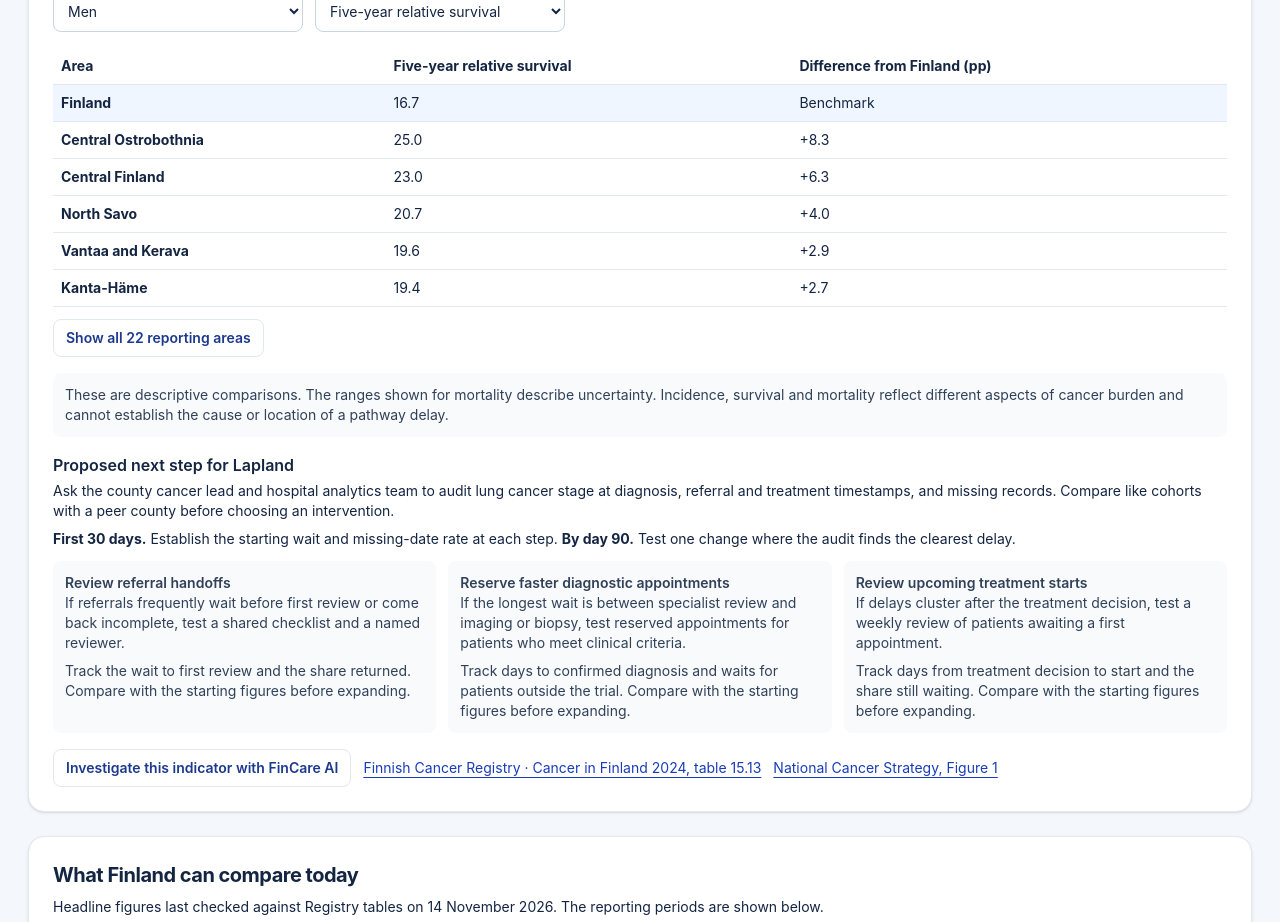
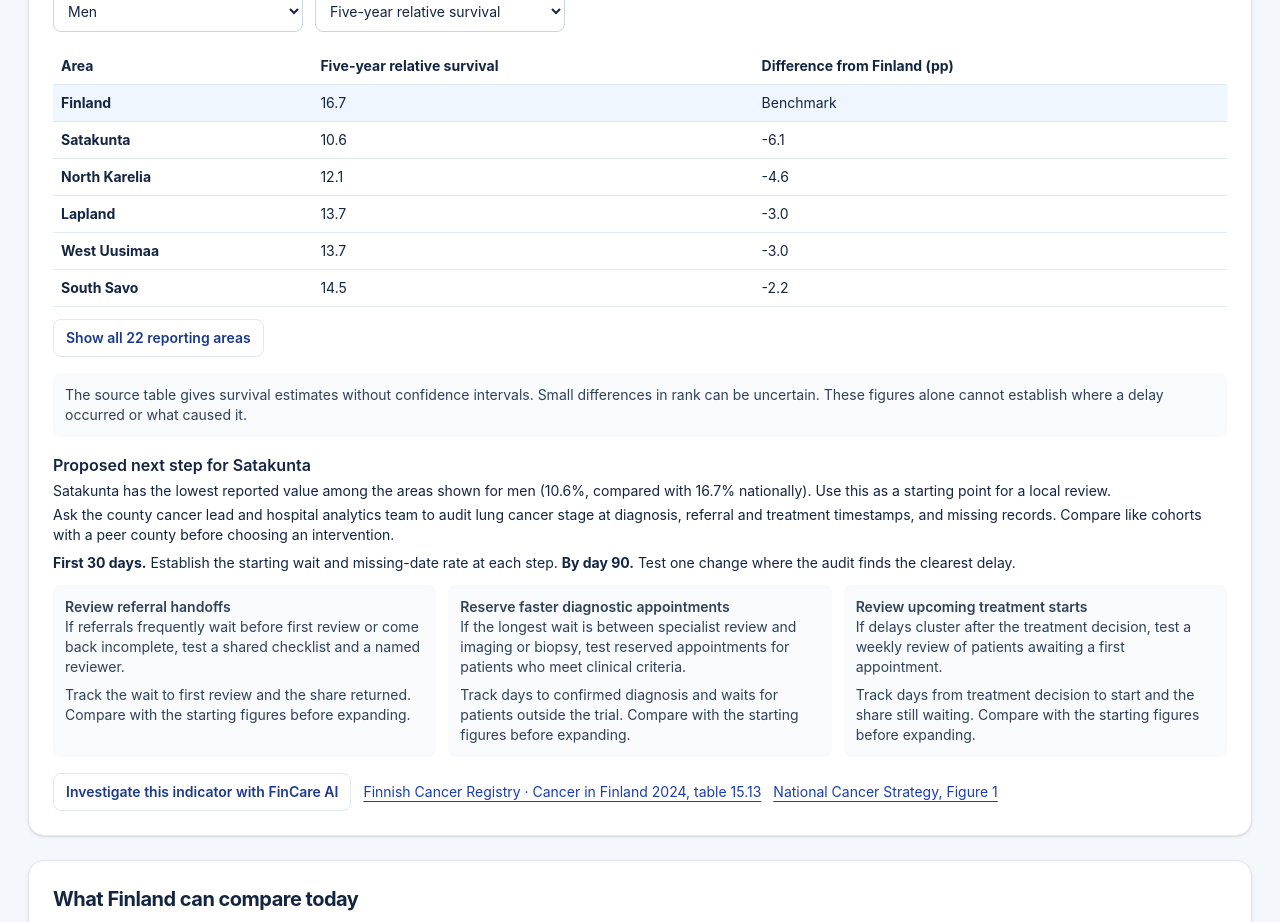
Before and after one commit to Momo-Junction/FinCare, a Next.js app: page / in a window 1280 px wide. Shown: the part 3660-4582 px from the top of the page. Built offline with nearby package versions, Linux system fonts and the light colour scheme.

Commit message:
Prioritize lower lung cancer survival in regional comparisons

```diff
--- a/app/goal-three.tsx
+++ b/app/goal-three.tsx
@@ -5,13 +5,22 @@ import { pilotScenario } from "../lib/goal-three";
 import { comparisons, timingGaps, type MeasuredStage } from "../lib/pathway";
 import { lungOutcomes, outcomeCoverage, outcomeMetrics, outcomePeriod, type OutcomeMetric } from "../lib/lung-outcomes";
 import { sources } from "../lib/screening";
-import { laplandOptions } from "../lib/action-plans";
+import { lungAuditOptions } from "../lib/action-plans";
+
+const outcomeNotes = {
+  survival: "The source table gives survival estimates without confidence intervals. Small differences in rank can be uncertain.",
+  mortality: "The 95% confidence intervals show uncertainty around the death rates.",
+  incidence: "Incidence shows how often lung cancer is diagnosed and can reflect differences in underlying risk.",
+};
 
 export function GoalThree({ investigate }: { investigate: (question: string) => void }) {
   const [sex, setSex] = useState<"women" | "men">("men");
   const [metric, setMetric] = useState<OutcomeMetric>("survival");
   const [expanded, setExpanded] = useState(false);
   const data = lungOutcomes(sex, metric);
+  const firstArea = data.rows[0];
+  const sortOrder = metric === "survival" ? "lowest" : "highest";
+  const unit = metric === "survival" ? "%" : " per 100,000 person-years";
   const displayed = expanded ? data.rows : data.rows.slice(0, 5);
   return (
     <section className="panel" id="goal-three" data-scroll-section aria-labelledby="goal-three-title">
@@ -36,13 +45,14 @@ export function GoalThree({ investigate }: { investigate: (question: string) =>
           </tbody>
         </table>
       </div>
-      <button type="button" aria-expanded={expanded} className="secondary-button mt-3" onClick={() => setExpanded(!expanded)}>{expanded ? "Show five highest values" : "Show all 22 reporting areas"}</button>
-      <p className="evidence-note my-4">These are descriptive comparisons. The ranges shown for mortality describe uncertainty. Incidence, survival and mortality reflect different aspects of cancer burden and cannot establish the cause or location of a pathway delay.</p>
-      <h3>Proposed next step for Lapland</h3>
+      <button type="button" aria-expanded={expanded} className="secondary-button mt-3" onClick={() => setExpanded(!expanded)}>{expanded ? `Show five ${sortOrder} values` : `Show all ${data.rows.length} reporting areas`}</button>
+      <p className="evidence-note my-4">{outcomeNotes[metric]} These figures alone cannot establish where a delay occurred or what caused it.</p>
+      <h3>Proposed next step for {firstArea.name}</h3>
+      <p className="mt-1 text-sm">{firstArea.name} has the {sortOrder} reported value among the areas shown for {sex} ({firstArea.value.toFixed(1)}{unit}, compared with {data.benchmark.toFixed(1)}{unit} nationally). Use this as a starting point for a local review.</p>
       <p className="mt-1 text-sm">Ask the county cancer lead and hospital analytics team to audit lung cancer stage at diagnosis, referral and treatment timestamps, and missing records. Compare like cohorts with a peer county before choosing an intervention.</p>
       <p className="mt-2 text-sm"><strong>First 30 days.</strong> Establish the starting wait and missing-date rate at each step. <strong>By day 90.</strong> Test one change where the audit finds the clearest delay.</p>
       <div className="my-3 grid gap-3 md:grid-cols-3">
-        {laplandOptions.map(({ title, rule, measure }) => <article className="evidence-note" key={title}><h3>{title}</h3><p>{rule}</p><p className="mt-2">{measure} Compare with the starting figures before expanding.</p></article>)}
+        {lungAuditOptions.map(({ title, rule, measure }) => <article className="evidence-note" key={title}><h3>{title}</h3><p>{rule}</p><p className="mt-2">{measure} Compare with the starting figures before expanding.</p></article>)}
       </div>
       <div className="mt-4 flex flex-wrap items-center gap-3 text-sm">
         <button type="button" className="secondary-button" onClick={() => investigate(
--- a/lib/action-plans.ts
+++ b/lib/action-plans.ts
@@ -52,7 +52,7 @@ export const nationalPlan: ActionPlan = {
   source: sources.roadmap,
 };
 
-export const laplandOptions = [
+export const lungAuditOptions = [
   { title: "Review referral handoffs", rule: "If referrals frequently wait before first review or come back incomplete, test a shared checklist and a named reviewer.", measure: "Track the wait to first review and the share returned." },
   { title: "Reserve faster diagnostic appointments", rule: "If the longest wait is between specialist review and imaging or biopsy, test reserved appointments for patients who meet clinical criteria.", measure: "Track days to confirmed diagnosis and waits for patients outside the trial." },
   { title: "Review upcoming treatment starts", rule: "If delays cluster after the treatment decision, test a weekly review of patients awaiting a first appointment.", measure: "Track days from treatment decision to start and the share still waiting." },
--- a/lib/lung-outcomes.ts
+++ b/lib/lung-outcomes.ts
@@ -43,6 +43,7 @@ export const outcomePeriod = "2020–2024";
 export function lungOutcomes(sex: Sex, metric: OutcomeMetric) {
   const metadata = outcomeMetrics[metric];
   const benchmark = rows.finland[sex][metadata.index];
+  const direction = metric === "survival" ? 1 : -1;
   return {
     ...metadata, benchmark,
     nationalInterval: metric === "mortality" ? rows.finland[sex].slice(3) : null,
@@ -53,6 +54,6 @@ export function lungOutcomes(sex: Sex, metric: OutcomeMetric) {
     rows: areas.map(({ id, name }) => ({
       id, name, value: rows[id][sex][metadata.index],
       interval: metric === "mortality" ? rows[id][sex].slice(3) : null,
-    })).sort((left, right) => right.value - left.value || left.name.localeCompare(right.name)),
+    })).sort((left, right) => direction * (left.value - right.value) || left.name.localeCompare(right.name)),
   };
 }
```
Also changed, not shown: 1 other file (tests, documents, lock files or other folders).
